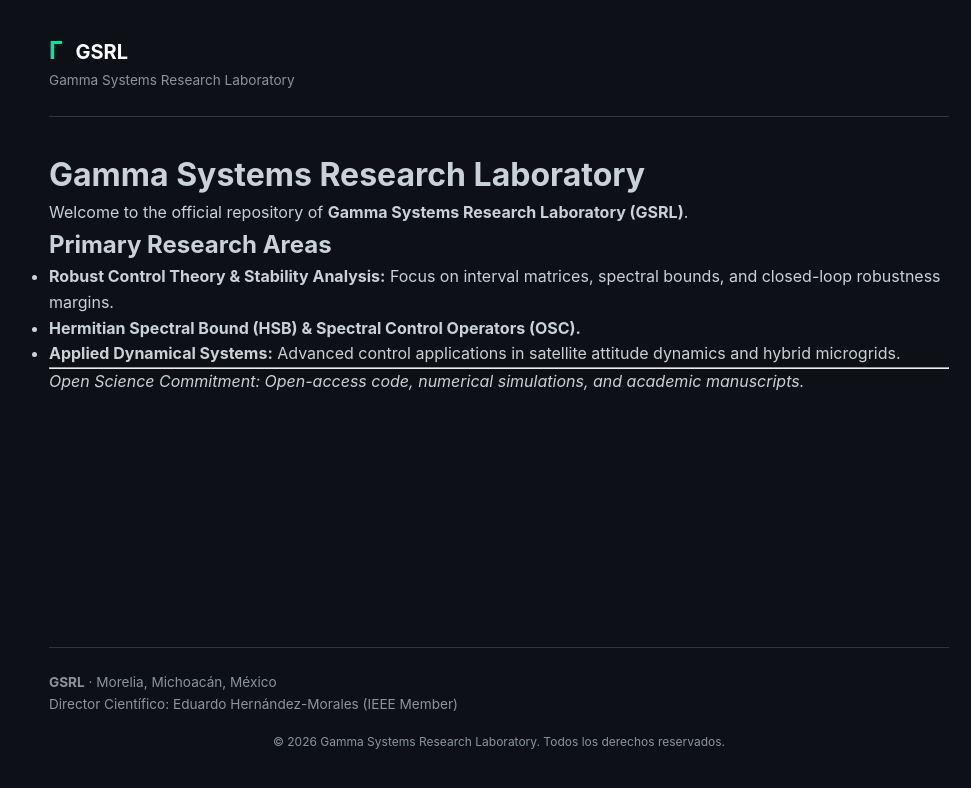
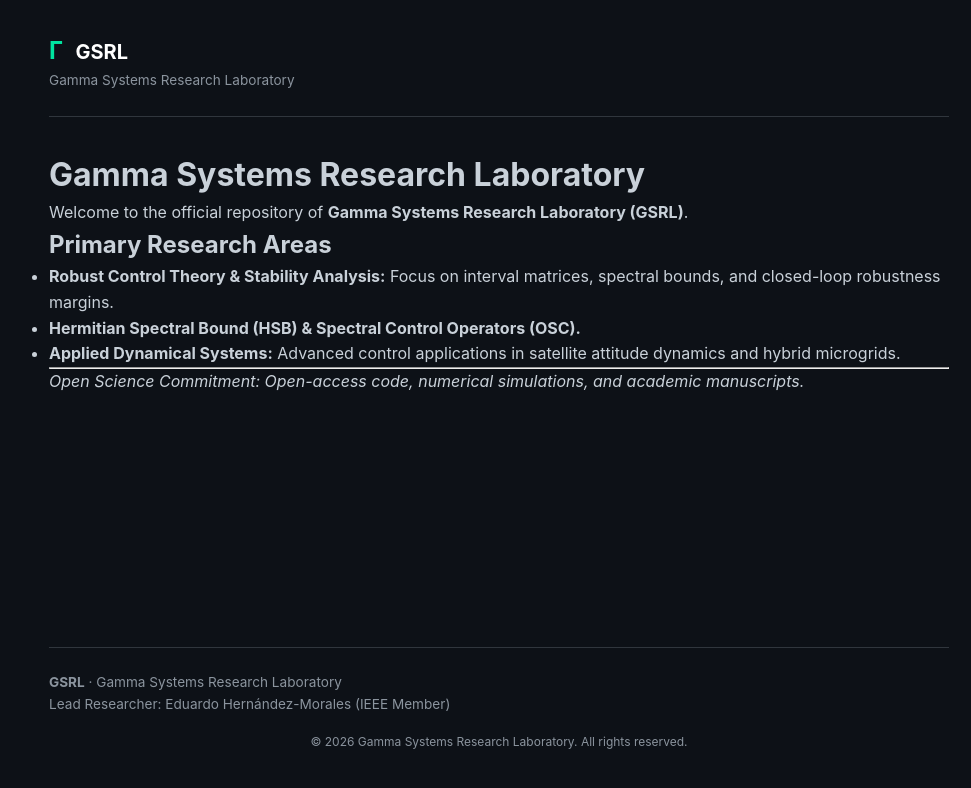
Before and after one commit to eduardohernandezmoralesa01-winsa/eduardohernandezmoralesa01-winsa, a Jekyll site: the page built from index.md, in a window 1280 px wide. Shown: the top 788 px of the page, without its empty margins (141-1112 px from the left). Built offline with Jekyll 4.4.1, drawn with Linux system fonts in a browser that asks for light colours.

Commit message:
Update default.html

```diff
--- a/_layouts/default.html
+++ b/_layouts/default.html
@@ -1,5 +1,5 @@
 <!DOCTYPE html>
-<html lang="es">
+<html lang="en">
 <head>
   <meta charset="UTF-8">
   <meta name="viewport" content="width=device-width, initial-scale=1.0">
@@ -39,14 +39,14 @@
     <footer class="site-footer">
       <div class="footer-grid">
         <div>
-          <strong>GSRL</strong> · Morelia, Michoacán, México<br>
-          Director Científico: Eduardo Hernández-Morales (IEEE Member)
+          <strong>GSRL</strong> · Gamma Systems Research Laboratory<br>
+          Lead Researcher: Eduardo Hernández-Morales (IEEE Member)
         </div>
         <div>
           <a href="mailto:{{ site.email }}">{{ site.email }}</a>
         </div>
       </div>
-      <div class="footer-copy">© {{ site.time | date: '%Y' }} Gamma Systems Research Laboratory. Todos los derechos reservados.</div>
+      <div class="footer-copy">© {{ site.time | date: '%Y' }} Gamma Systems Research Laboratory. All rights reserved.</div>
     </footer>
   </div>
 </body>
```
